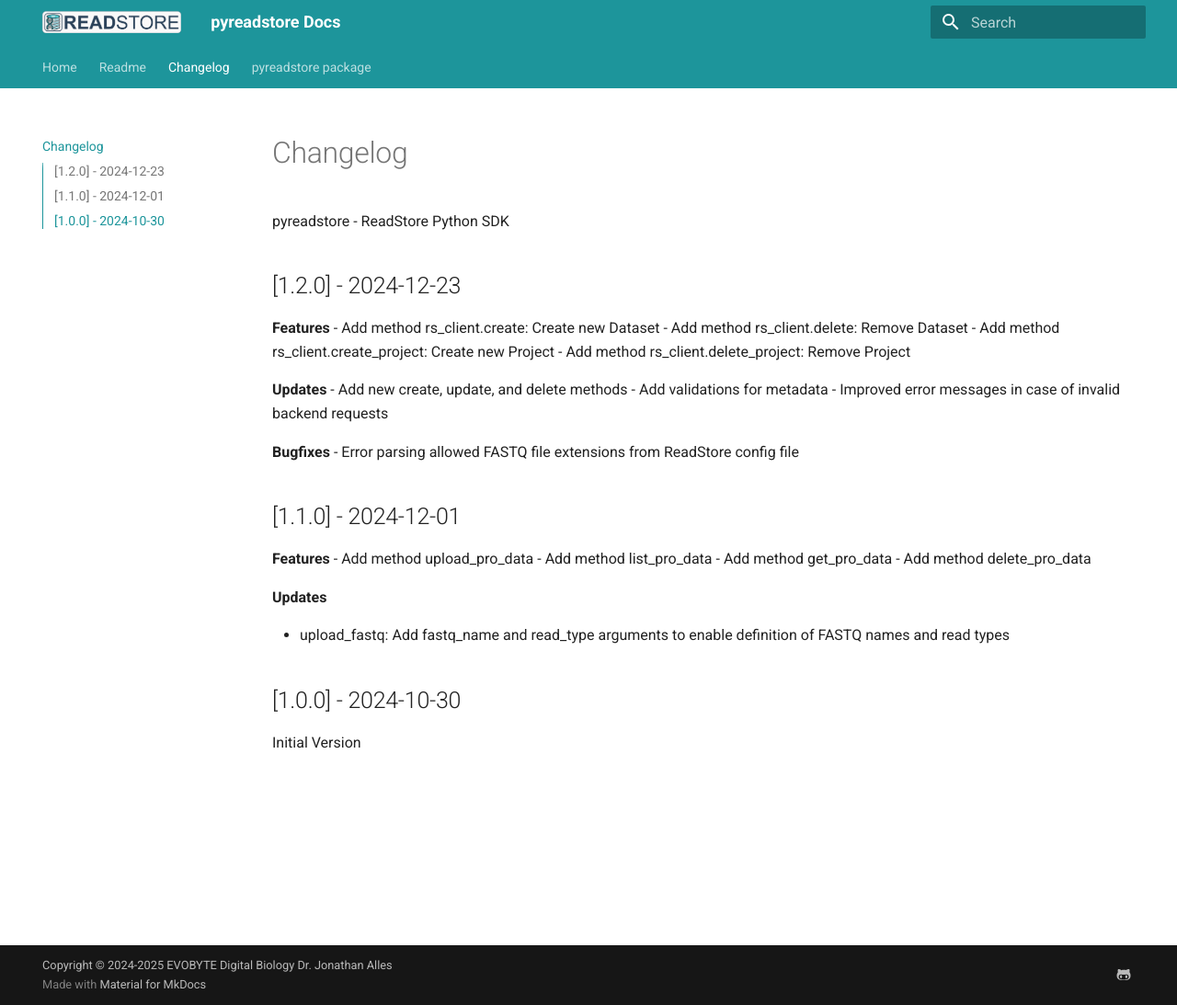
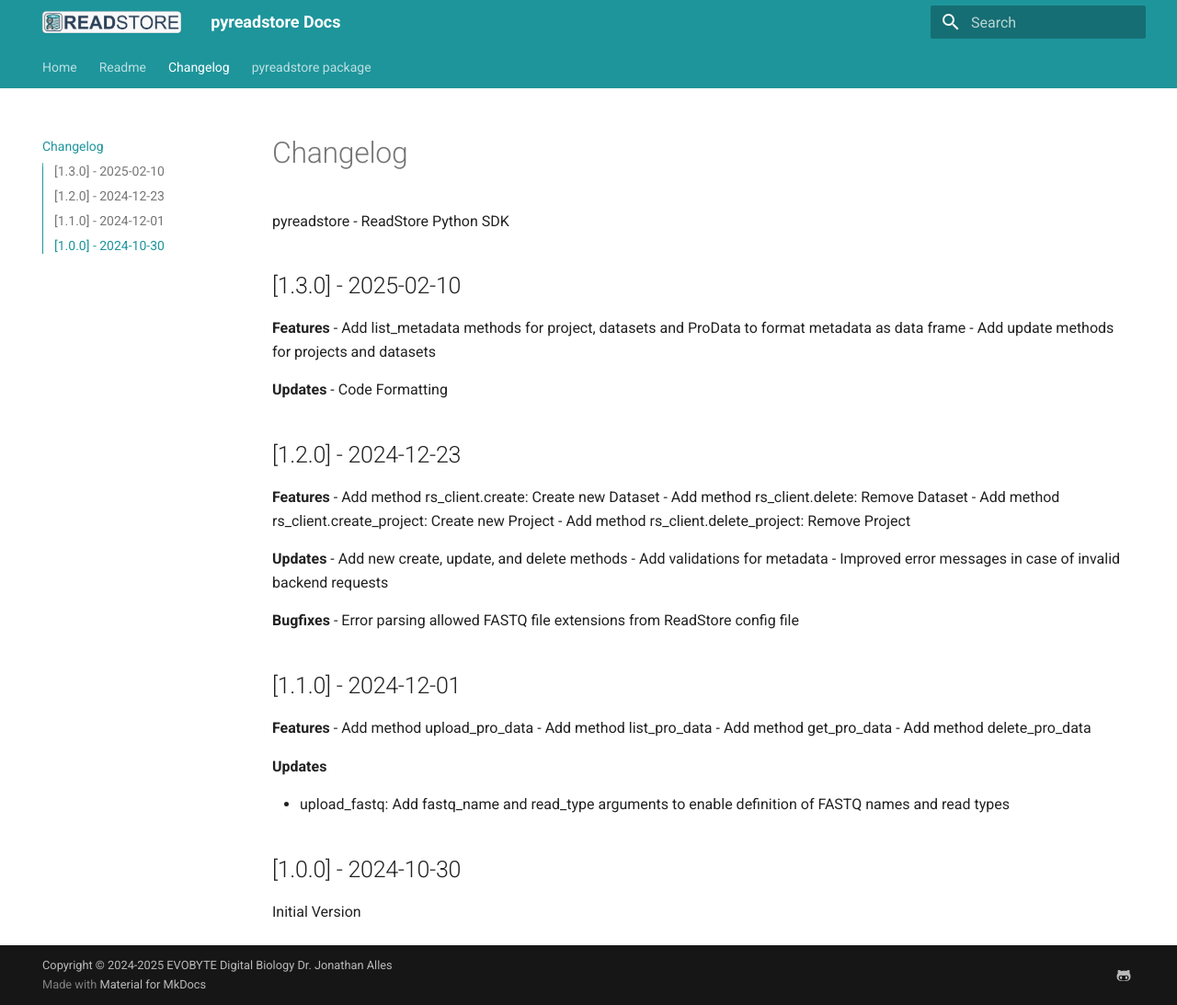
Before and after one commit to EvobyteDigitalBiology/pyreadstore, an MkDocs documentation site: the page built from docs/changelog.md, in a window 1280 px wide and 1093 px high. Shown: the whole window at 92% size. Built offline with MkDocs 1.6.1 and Material for MkDocs 9.7.7, drawn with Linux system fonts in a browser that asks for light colours.

Commit message:
Doc: Update ChangeLog

```diff
--- a/docs/changelog.md
+++ b/docs/changelog.md
@@ -1,6 +1,15 @@
 # Changelog
 
 pyreadstore - ReadStore Python SDK
+
+## [1.3.0] - 2025-02-10
+
+**Features**
+- Add list_metadata methods for project, datasets and ProData to format metadata as data frame
+- Add update methods for projects and datasets
+
+**Updates**
+- Code Formatting
 
 ## [1.2.0] - 2024-12-23
 
```
